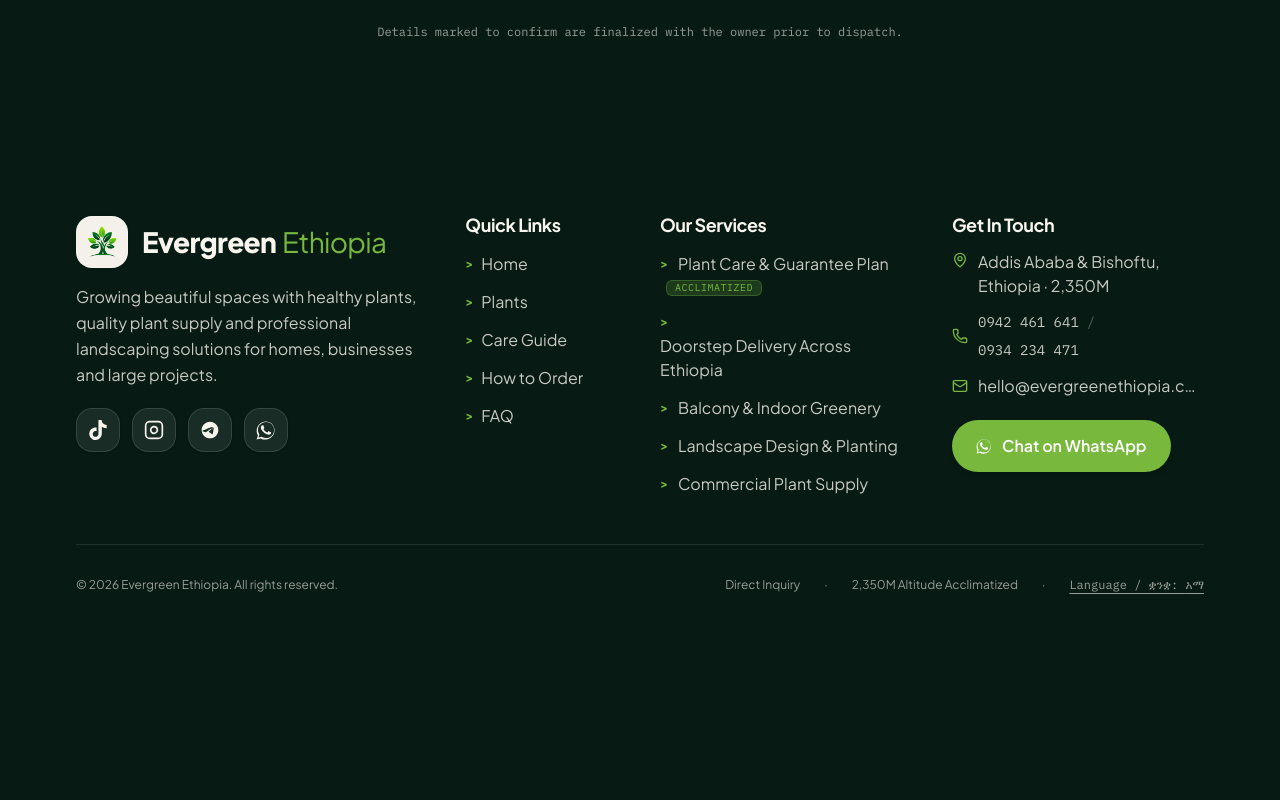
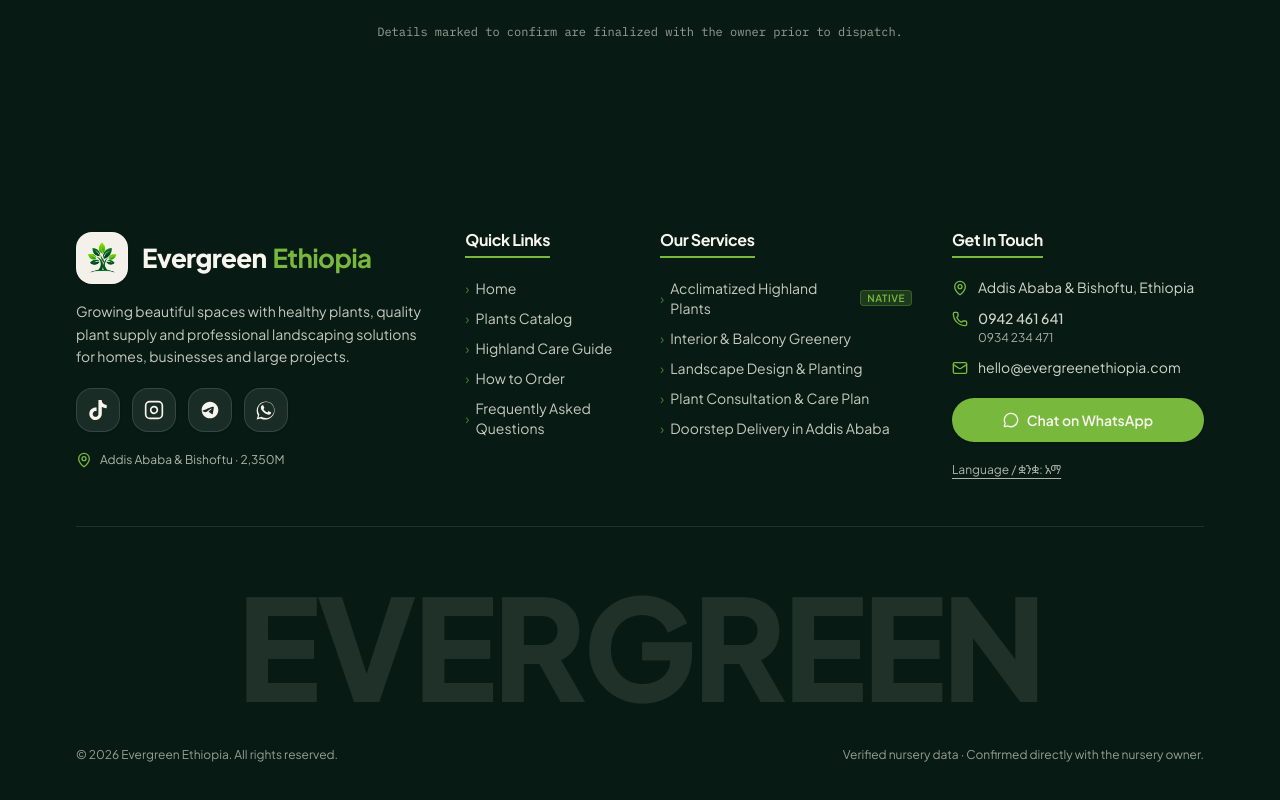
Before and after one commit to NatBabi/evergreen, a Next.js app: page / in a window 1280 px wide. Shown: the part 9344-10144 px from the top of the page. Before the commit the page ends 9985 px from the top, so only its background shows below. Built offline with nearby package versions, Linux system fonts and the light colour scheme.

Commit message:
feat(footer): redesign 4-column footer matching benchmark with quick links, botanical services, and verified contacts

```diff
--- a/src/components/WordmarkFooter.tsx
+++ b/src/components/WordmarkFooter.tsx
@@ -6,28 +6,27 @@ import Image from "next/image";
 import { useLanguage } from "@/context/LanguageContext";
 import { useInquiry } from "@/context/InquiryContext";
 import { useTheme } from "@/context/ThemeContext";
-import { Phone, Mail, MapPin } from "lucide-react";
+import { Phone, Mail, MessageCircle, MapPin } from "lucide-react";
 
 export function WordmarkFooter() {
   const { content, toggleLang } = useLanguage();
   const { openInquiry } = useInquiry();
   const { isDark } = useTheme();
   const { footer, brand } = content;
-  const currentYear = 2026;
 
   return (
     <footer
-      className={`relative w-full pt-16 sm:pt-20 pb-12 px-4 sm:px-8 lg:px-12 overflow-hidden transition-colors duration-300 ${
+      className={`relative w-full pt-16 sm:pt-24 pb-12 px-4 sm:px-8 lg:px-12 overflow-hidden transition-colors duration-300 ${
         isDark ? "bg-forest-deep text-ivory" : "bg-[#EDE9DE] text-forest"
       }`}
       aria-label="Site Footer"
     >
       <div className="max-w-[1128px] mx-auto">
-        {/* Main 4-Column Grid: Brand | Quick Links | Our Services | Get In Touch */}
+        {/* Responsive 12-Column Grid on Desktop, 2 on Tablet, Stacked on Mobile */}
         <div className={`grid grid-cols-1 md:grid-cols-2 lg:grid-cols-12 gap-8 lg:gap-10 pb-12 border-b ${
           isDark ? "border-ivory/10" : "border-forest/15"
         }`}>
-          {/* Column 1: Brand Identity & Social Channels (lg:col-span-4) */}
+          {/* Column 1: Brand Identity & Mission Statement (4 cols) */}
           <div className="space-y-4 lg:col-span-4">
             <Link
               href="#top"
@@ -48,13 +47,13 @@ export function WordmarkFooter() {
                   className="w-full h-full object-contain"
                 />
               </div>
-              <div className="flex items-center font-heading font-extrabold text-2xl sm:text-[28px] tracking-tight leading-none">
+              <div className="flex items-center font-heading font-extrabold text-2xl sm:text-[26px] tracking-tight leading-none">
                 <span className={isDark ? "text-ivory" : "text-forest"}>Evergreen</span>
-                <span className="text-leaf ml-1.5 font-normal">Ethiopia</span>
+                <span className="text-leaf ml-1.5 font-bold">Ethiopia</span>
               </div>
             </Link>
 
-            <p className={`font-sans text-sm sm:text-base leading-relaxed max-w-sm ${
+            <p className={`font-sans text-sm leading-relaxed max-w-sm ${
               isDark ? "text-ivory/80" : "text-forest/80"
             }`}>
               {footer.aboutText}
@@ -111,7 +110,7 @@ export function WordmarkFooter() {
                 }`}
               >
                 <svg className="w-5 h-5 fill-current" viewBox="0 0 24 24" aria-hidden="true">
-                  <path d="M12 2C6.48 2 2 6.48 2 12s4.48 10 10 10 10-4.48 10-10S17.52 2 12 2zm4.64 6.8c-.15 1.58-.8 5.42-1.13 7.19-.14.75-.42 1-.68 1.03-.58.05-1.02-.38-1.58-.75-.88-.58-1.38-.94-2.23-1.5-.99-.65-.35-1.01.22-1.59.15-.15 2.71-2.48 2.76-2.69.01-.03.01-.14-.07-.19-.08-.05-.19-.02-.27 0-.12.03-1.99 1.27-5.62 3.72-.53.36-1.01.54-1.44.53-.47-.01-1.38-.27-2.06-.49-.83-.27-1.49-.42-1.43-.88.03-.24.37-.49 1.02-.74 3.99-1.74 6.66-2.89 8.01-3.46 3.81-1.6 4.6-.1.88 4.67-.1z" />
+                  <path d="M12 2C6.48 2 2 6.48 2 12s4.48 10 10 10 10-4.48 10-10S17.52 2 12 2zm4.64 6.8c-.15 1.58-.8 5.42-1.13 7.19-.14.75-.42 1-.68 1.03-.58.05-1.02-.38-1.58-.75-.88-.58-1.38-.94-2.23-1.5-.99-.65-.35-1.01.22-1.59.15-.15 2.71-2.48 2.76-2.69.01-.03.01-.14-.07-.19-.08-.05-.19-.02-.27 0-.12.03-1.99 1.27-5.62 3.72-.53.36-1.01.54-1.44.53-.47-.01-1.38-.27-2.06-.49-.83-.27-1.49-.42-1.43-.88.03-.24.37-.49 1.02-.74 3.99-1.74 6.66-2.89 8.01-3.46 3.81-1.6 4.6-.1 4.67-.1z" />
                 </svg>
               </a>
 
@@ -132,57 +131,60 @@ export function WordmarkFooter() {
                 </svg>
               </a>
             </div>
+
+            <div className={`flex items-center gap-2 text-xs font-sans pt-1 leading-4 ${
+              isDark ? "text-ivory/70" : "text-forest/70"
+            }`}>
+              <MapPin className="w-4 h-4 text-leaf shrink-0" />
+              <span>{footer.elevationTag}</span>
+            </div>
           </div>
 
-          {/* Column 2: Quick Links (lg:col-span-2) */}
+          {/* Column 2: Quick Links (2 cols) */}
           <div className="space-y-4 lg:col-span-2">
-            <h4 className={`font-heading font-bold text-base sm:text-lg tracking-tight leading-none ${
+            <h4 className={`font-heading font-bold text-base tracking-tight pb-2 border-b-2 border-leaf w-fit leading-none ${
               isDark ? "text-ivory" : "text-forest"
             }`}>
               {footer.quickLinksTitle}
             </h4>
-            <ul className="space-y-3">
+            <ul className="space-y-2.5 pt-1 text-sm">
               {footer.quickLinks.map((link) => (
                 <li key={link.href}>
-                  <Link
+                  <a
                     href={link.href}
-                    className={`group inline-flex items-center text-sm sm:text-base transition-colors duration-200 focus-visible:outline-none focus-visible:ring-1 focus-visible:ring-leaf rounded ${
-                      isDark ? "text-ivory/80 hover:text-white" : "text-forest/80 hover:text-forest"
+                    className={`group inline-flex items-center gap-1.5 transition-colors focus-visible:outline-none focus-visible:ring-1 focus-visible:ring-leaf rounded ${
+                      isDark ? "text-ivory/80 hover:text-leaf" : "text-forest/80 hover:text-leaf"
                     }`}
                   >
-                    <span className="text-leaf mr-2 text-xs font-bold transition-transform duration-200 group-hover:translate-x-0.5" aria-hidden="true">
-                      &gt;
-                    </span>
+                    <span className="text-leaf/60 group-hover:text-leaf group-hover:translate-x-0.5 transition-all">›</span>
                     <span>{link.label}</span>
-                  </Link>
+                  </a>
                 </li>
               ))}
             </ul>
           </div>
 
-          {/* Column 3: Our Services (lg:col-span-3) */}
+          {/* Column 3: Our Services (3 cols) */}
           <div className="space-y-4 lg:col-span-3">
-            <h4 className={`font-heading font-bold text-base sm:text-lg tracking-tight leading-none ${
+            <h4 className={`font-heading font-bold text-base tracking-tight pb-2 border-b-2 border-leaf w-fit leading-none ${
               isDark ? "text-ivory" : "text-forest"
             }`}>
               {footer.servicesTitle}
             </h4>
-            <ul className="space-y-3">
-              {footer.services.map((service, idx) => (
-                <li key={idx}>
+            <ul className="space-y-2.5 pt-1 text-sm">
+              {footer.services.map((item) => (
+                <li key={item.label}>
                   <a
-                    href={service.href || "#plants"}
-                    className={`group inline-flex items-center flex-wrap gap-1 text-sm sm:text-base transition-colors duration-200 focus-visible:outline-none focus-visible:ring-1 focus-visible:ring-leaf rounded ${
-                      isDark ? "text-ivory/80 hover:text-white" : "text-forest/80 hover:text-forest"
+                    href={item.href}
+                    className={`group inline-flex items-center gap-1.5 transition-colors focus-visible:outline-none focus-visible:ring-1 focus-visible:ring-leaf rounded ${
+                      isDark ? "text-ivory/80 hover:text-leaf" : "text-forest/80 hover:text-leaf"
                     }`}
                   >
-                    <span className="text-leaf mr-1.5 text-xs font-bold transition-transform duration-200 group-hover:translate-x-0.5" aria-hidden="true">
-                      &gt;
-                    </span>
-                    <span>{service.label}</span>
-                    {service.badge && (
-                      <span className="ml-1.5 px-2 py-0.5 text-[10px] font-mono uppercase tracking-wider rounded-md bg-leaf/20 text-leaf border border-leaf/30 leading-none">
-                        {service.badge}
+                    <span className="text-leaf/60 group-hover:text-leaf group-hover:translate-x-0.5 transition-all">›</span>
+                    <span>{item.label}</span>
+                    {item.badge && (
+                      <span className="ml-1 px-1.5 py-0.5 text-[10px] font-semibold uppercase tracking-wider rounded bg-leaf/20 text-leaf border border-leaf/30 leading-none">
+                        {item.badge}
                       </span>
                     )}
                   </a>
@@ -191,38 +193,39 @@ export function WordmarkFooter() {
             </ul>
           </div>
 
-          {/* Column 4: Get In Touch (lg:col-span-3) */}
+          {/* Column 4: Get In Touch (3 cols) */}
           <div className="space-y-4 lg:col-span-3">
-            <h4 className={`font-heading font-bold text-base sm:text-lg tracking-tight leading-none ${
+            <h4 className={`font-heading font-bold text-base tracking-tight pb-2 border-b-2 border-leaf w-fit leading-none ${
               isDark ? "text-ivory" : "text-forest"
             }`}>
               {footer.contactTitle}
             </h4>
 
-            <div className={`space-y-3.5 text-sm sm:text-base ${
-              isDark ? "text-ivory/80" : "text-forest/80"
-            }`}>
+            <div className="space-y-3 pt-1 text-sm">
               {/* Location */}
-              <div className="flex items-start gap-2.5">
-                <MapPin className="w-4 h-4 text-leaf shrink-0 mt-0.5" aria-hidden="true" />
+              <div className={`flex items-start gap-2.5 leading-snug ${
+                isDark ? "text-ivory/85" : "text-forest/85"
+              }`}>
+                <MapPin className="w-4 h-4 text-leaf shrink-0 mt-0.5" />
                 <span>{footer.locationText}</span>
               </div>
 
               {/* Phone Numbers */}
-              <div className="flex items-center gap-2.5">
-                <Phone className="w-4 h-4 text-leaf shrink-0" aria-hidden="true" />
-                <div className="flex flex-wrap items-center gap-2 font-mono text-sm">
+              <div className={`flex items-start gap-2.5 leading-snug ${
+                isDark ? "text-ivory/85" : "text-forest/85"
+              }`}>
+                <Phone className="w-4 h-4 text-leaf shrink-0 mt-0.5" />
+                <div className="flex flex-col gap-0.5">
                   <a
                     href={`tel:${brand.phonePrimaryRaw}`}
-                    className="hover:text-leaf transition-colors focus-visible:outline-none focus-visible:ring-1 focus-visible:ring-leaf rounded"
+                    className="hover:text-leaf transition-colors font-medium"
                     aria-label={`Call primary phone ${brand.phonePrimary}`}
                   >
                     {brand.phonePrimary}
                   </a>
-                  <span className="opacity-40">/</span>
                   <a
                     href={`tel:${brand.phoneSecondaryRaw}`}
-                    className="hover:text-leaf transition-colors focus-visible:outline-none focus-visible:ring-1 focus-visible:ring-leaf rounded"
+                    className="hover:text-leaf transition-colors text-xs opacity-80"
                     aria-label={`Call secondary phone ${brand.phoneSecondary}`}
                   >
                     {brand.phoneSecondary}
@@ -231,60 +234,66 @@ export function WordmarkFooter() {
               </div>
 
               {/* Email */}
-              <div className="flex items-center gap-2.5">
-                <Mail className="w-4 h-4 text-leaf shrink-0" aria-hidden="true" />
+              <div className={`flex items-center gap-2.5 leading-snug ${
+                isDark ? "text-ivory/85" : "text-forest/85"
+              }`}>
+                <Mail className="w-4 h-4 text-leaf shrink-0" />
                 <a
                   href={`mailto:${brand.email}`}
-                  className="hover:text-leaf transition-colors truncate focus-visible:outline-none focus-visible:ring-1 focus-visible:ring-leaf rounded"
+                  className="hover:text-leaf transition-colors break-all"
                   aria-label={`Send email to ${brand.email}`}
                 >
                   {brand.email}
                 </a>
               </div>
 
-              {/* Chat on WhatsApp Button */}
+              {/* Chat on WhatsApp CTA Button */}
               <div className="pt-2">
                 <a
-                  href="https://wa.me/251942461641?text=Hi%20Evergreen%20Ethiopia%20%F0%9F%8C%BF"
+                  href="https://wa.me/251942461641?text=Hi%20Evergreen%20Ethiopia%2C%20I%20have%20an%20inquiry%20about%20plants%20or%20landscaping."
                   target="_blank"
                   rel="noopener noreferrer"
-                  className="w-full sm:w-auto inline-flex items-center justify-center gap-2.5 px-6 py-3.5 rounded-full bg-leaf text-white font-semibold text-sm sm:text-base shadow-md hover:bg-leaf/90 transition-all active:scale-95 focus-visible:outline-none focus-visible:ring-2 focus-visible:ring-leaf min-h-[44px]"
-                  aria-label="Chat with Evergreen Ethiopia on WhatsApp"
+                  className="w-full flex items-center justify-center gap-2 py-3 px-4 rounded-full bg-leaf text-ivory font-semibold text-sm leading-none hover:bg-leaf/90 transition-all shadow-sm focus-visible:outline-none focus-visible:ring-2 focus-visible:ring-leaf min-h-[44px] active:scale-95"
+                  aria-label="Chat on WhatsApp"
                 >
-                  <svg className="w-4 h-4 fill-current" viewBox="0 0 24 24" aria-hidden="true">
-                    <path d="M17.472 14.382c-.301-.15-1.78-.878-2.056-.978-.277-.1-.479-.15-.68.15-.202.301-.78 1.978-.956 1.178-.175.2-.351.226-.652.075-.3-.15-1.267-.467-2.413-1.488-.893-.796-1.496-1.778-1.671-2.079-.176-.301-.019-.464.132-.614.136-.135.301-.351.452-.527.15-.175.201-.3.301-.5.1-.2.05-.376-.025-.526-.075-.15-.68-1.64-.931-2.244-.246-.588-.495-.508-.68-.518-.176-.01-.377-.01-.577-.01-.202 0-.528.076-.804.376-.277.302-1.056 1.033-1.056 2.519 0 1.486 1.082 2.922 1.233 3.123.15.201 2.13 3.253 5.161 4.563.721.312 1.284.498 1.723.638.724.23 1.383.197 1.904.12.58-.087 1.78-.727 2.03-1.43.251-.703.251-1.305.176-1.43-.075-.126-.276-.201-.577-.351zM12.04 21.737h-.005a9.71 9.71 0 0 1-4.954-1.353l-.355-.21-3.682.966.983-3.59-.231-.367a9.718 9.718 0 0 1-1.49-5.148c0-5.368 4.368-9.736 9.741-9.736 2.6 0 5.045 1.013 6.883 2.851a9.68 9.68 0 0 1 2.848 6.882c-.003 5.37-4.372 9.74-9.74 9.74zm7.946-16.586A11.164 11.164 0 0 0 12.04 1.862c-6.186 0-11.22 5.034-11.22 11.222 0 1.978.516 3.909 1.496 5.607L.727 23.336l4.802-1.26a11.19 11.19 0 0 0 5.508 1.442h.005c6.185 0 11.218-5.035 11.22-11.223 0-2.997-1.167-5.814-3.276-7.924z" />
-                  </svg>
-                  <span>{footer.chatOnWhatsAppBtn}</span>
+                  <MessageCircle className="w-4 h-4 shrink-0" />
+                  <span>{footer.chatWhatsAppBtn}</span>
                 </a>
+              </div>
+
+              {/* Language Switcher */}
+              <div className="pt-1">
+                <button
+                  type="button"
+                  onClick={toggleLang}
+                  className={`text-xs underline underline-offset-4 font-sans transition-colors focus-visible:outline-none focus-visible:ring-1 focus-visible:ring-leaf rounded ${
+                    isDark ? "text-ivory/70 hover:text-ivory" : "text-forest/70 hover:text-forest"
+                  }`}
+                >
+                  Language / ቋንቋ: {content.nav.toggleLangLabel}
+                </button>
               </div>
             </div>
           </div>
         </div>
 
-        {/* Dynamic Copyright, Secondary Links & Language Toggle */}
-        <div className={`pt-8 flex flex-col sm:flex-row items-center justify-between text-xs font-sans gap-4 text-center sm:text-left ${
-          isDark ? "text-ivory/60" : "text-forest/70"
+        {/* Giant Architectural Wordmark (Preserved as requested) */}
+        <div className="pt-8 sm:pt-12 text-center select-none overflow-hidden w-full flex justify-center items-center">
+          <span className={`font-heading font-extrabold text-[10vw] sm:text-[11vw] lg:text-[11vw] leading-none tracking-tight uppercase block whitespace-nowrap transition-colors ${
+            isDark
+              ? "text-ivory/10 hover:text-ivory/15"
+              : "text-forest/10 hover:text-forest/15"
+          }`}>
+            {footer.giantWordmark}
+          </span>
+        </div>
+
+        {/* Dynamic Copyright & Honesty Disclaimer */}
+        <div className={`pt-6 sm:pt-8 flex flex-col sm:flex-row items-center justify-between text-xs font-sans gap-2 text-center sm:text-left leading-4 ${
+          isDark ? "text-ivory/60" : "text-forest/65"
         }`}>
-          <div>{footer.copyright}</div>
-          <div className="flex flex-wrap items-center justify-center gap-4 sm:gap-6">
-            <button
-              type="button"
-              onClick={() => openInquiry()}
-              className="hover:text-leaf transition-colors underline-offset-4 hover:underline"
-            >
-              Direct Inquiry
-            </button>
-            <span>·</span>
-            <span>2,350M Altitude Acclimatized</span>
-            <span>·</span>
-            <button
-              type="button"
-              onClick={toggleLang}
-              className="hover:text-leaf transition-colors font-mono underline underline-offset-4"
-            >
-              Language / ቋንቋ: {content.nav.toggleLangLabel}
-            </button>
-          </div>
+          <span>{footer.copyright}</span>
+          <span>{footer.trustNote}</span>
         </div>
       </div>
     </footer>
--- a/src/data/content.ts
+++ b/src/data/content.ts
@@ -248,6 +248,12 @@ export interface SiteContent {
     quickLinksTitle: string;
     servicesTitle: string;
     contactTitle: string;
+    locationText: string;
+    elevationTag: string;
+    chatWhatsAppBtn: string;
+    trustNote: string;
+    quickLinks: Array<{ label: string; href: string }>;
+    services: Array<{ label: string; href: string; badge?: string }>;
     navTitle?: string;
     deliveryTitle?: string;
     deliveryBody?: string;
@@ -255,10 +261,6 @@ export interface SiteContent {
     ownerNotice?: string;
     copyright: string;
     giantWordmark: string;
-    chatOnWhatsAppBtn: string;
-    locationText: string;
-    quickLinks: { label: string; href: string }[];
-    services: { label: string; href?: string; badge?: string }[];
   };
   inquiryModal: {
     title: string;
@@ -1182,27 +1184,29 @@ export const contentEN: SiteContent = {
     quickLinksTitle: "Quick Links",
     servicesTitle: "Our Services",
     contactTitle: "Get In Touch",
-    locationText: "Addis Ababa & Bishoftu, Ethiopia · 2,350M",
-    chatOnWhatsAppBtn: "Chat on WhatsApp",
+    locationText: "Addis Ababa & Bishoftu, Ethiopia",
+    elevationTag: "Addis Ababa & Bishoftu · 2,350M",
+    chatWhatsAppBtn: "Chat on WhatsApp",
+    trustNote: "Verified nursery data · Confirmed directly with the nursery owner.",
     quickLinks: [
       { label: "Home", href: "#top" },
-      { label: "Plants", href: "/plants" },
-      { label: "Care Guide", href: "#care" },
+      { label: "Plants Catalog", href: "/plants" },
+      { label: "Highland Care Guide", href: "#care" },
       { label: "How to Order", href: "#steps" },
-      { label: "FAQ", href: "#faq" },
+      { label: "Frequently Asked Questions", href: "#faq" },
     ],
     services: [
-      { label: "Plant Care & Guarantee Plan", href: "#care", badge: "Acclimatized" },
-      { label: "Doorstep Delivery Across Ethiopia", href: "#steps" },
-      { label: "Balcony & Indoor Greenery", href: "/plants" },
+      { label: "Acclimatized Highland Plants", href: "#plants", badge: "Native" },
+      { label: "Interior & Balcony Greenery", href: "#companion" },
       { label: "Landscape Design & Planting", href: "#paths" },
-      { label: "Commercial Plant Supply", href: "#paths" },
+      { label: "Plant Consultation & Care Plan", href: "#care" },
+      { label: "Doorstep Delivery in Addis Ababa", href: "#steps" },
     ],
     navTitle: "Quick Links",
-    deliveryTitle: "Delivery Across Ethiopia",
-    deliveryBody: "Doorstep delivery in Addis Ababa and shipping nationwide. Inquire via phone or WhatsApp.",
+    deliveryTitle: "Our Services",
+    deliveryBody: "Doorstep delivery in Addis Ababa and shipping nationwide.",
     phonesNotice: "Official phones: 0942 461 641 / 0934 234 471",
-    ownerNotice: "Business details marked 'to confirm' are verified with the owner.",
+    ownerNotice: "Verified nursery data · Confirmed directly with the nursery owner.",
     copyright: "© 2026 Evergreen Ethiopia. All rights reserved.",
     giantWordmark: "evergreen",
   },
@@ -1284,22 +1288,24 @@ export const contentAM: SiteContent = {
       "ውብ ቦታዎችን በጤናማ ተክሎች፣ ጥራት ባለው የእጽዋት አቅርቦት እና ለቤቶች፣ ለንግድ ተቋማት እና ለትላልቅ ፕሮጀክቶች ሙያዊ የመልክዓ-ምድር (landscaping) መፍትሄዎች በማቅረብ እናሳድጋለን።",
     quickLinksTitle: "ፈጣን ማገናኛዎች",
     servicesTitle: "አገልግሎቶቻችን",
-    contactTitle: "አግኙን",
-    locationText: "አዲስ አበባ እና ቢሾፍቱ፣ ኢትዮጵያ · 2,350 ሜ",
-    chatOnWhatsAppBtn: "በዋትስአፕ ያውሩን",
+    contactTitle: "ያግኙን",
+    locationText: "አዲስ አበባ እና ቢሾፍቱ፣ ኢትዮጵያ",
+    elevationTag: "አዲስ አበባ እና ቢሾፍቱ · 2,350 ሜትር",
+    chatWhatsAppBtn: "በዋትስአፕ ያግኙን",
+    trustNote: "የተረጋገጠ መረጃ፦ ሁሉም ዝርዝሮች ከባለቤቱ ጋር ከመጨረሻው ትዕዛዝ በፊት ይረጋገጣሉ።",
     quickLinks: [
-      { label: "መነሻ", href: "#top" },
-      { label: "ተክሎች", href: "/plants" },
+      { label: "ዋና ገጽ", href: "#top" },
+      { label: "የተክሎች ካታሎግ", href: "/plants" },
       { label: "የእንክብካቤ መመሪያ", href: "#care" },
       { label: "የማዘዣ ቅደም ተከተል", href: "#steps" },
-      { label: "ጥያቄዎች", href: "#faq" },
+      { label: "ተደጋግመው የሚጠየቁ ጥያቄዎች", href: "#faq" },
     ],
     services: [
-      { label: "የተክሎች እንክብካቤና ዋስትና", href: "#care", badge: "የተላመደ" },
-      { label: "በመላው ኢትዮጵያ የበር-ለበር አቅርቦት", href: "#steps" },
-      { label: "የበረንዳና የቤት ውስጥ አረንጓዴ ውበት", href: "/plants" },
-      { label: "የመልክዓ-ምድር (landscaping) እና የመትከል ስራ", href: "#paths" },
-      { label: "ለትላልቅ ፕሮጀክቶች የእጽዋት አቅርቦት", href: "#paths" },
+      { label: "ለከፍተኛ ቦታ የተላመዱ ተክሎች", href: "#plants", badge: "ሀገር በቀል" },
+      { label: "የቤት ውስጥ እና የበረንዳ አረንጓዴነት", href: "#companion" },
+      { label: "የመልክዓ-ምድር (Landscape) ንድፍ እና ተከላ", href: "#paths" },
+      { label: "የተክል ምክክር እና የእንክብካቤ እቅድ", href: "#care" },
+      { label: "አዲስ አበባ ውስጥ ፈጣን የበር አቅርቦት", href: "#steps" },
     ],
   },
 };
```
Also changed, not shown: screenshots/footer-after.png (added), screenshots/footer-before.png (added).
